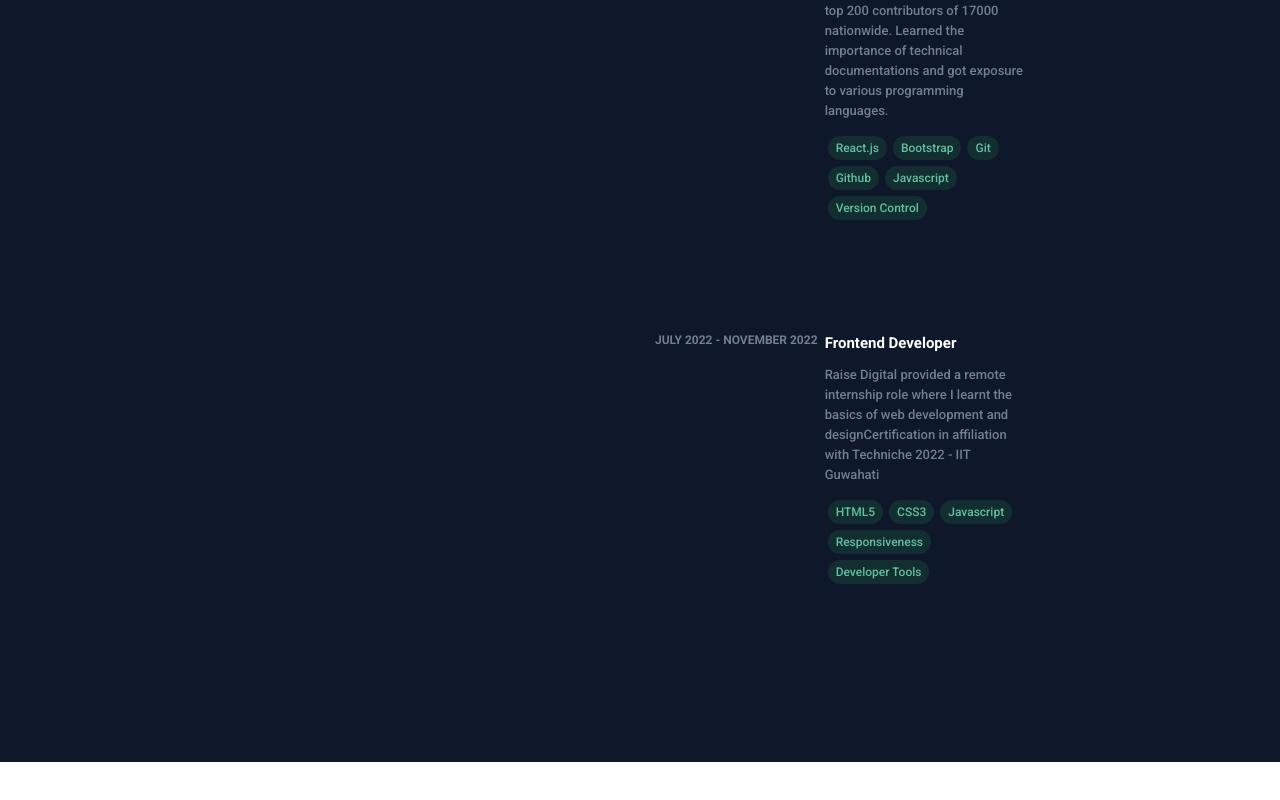
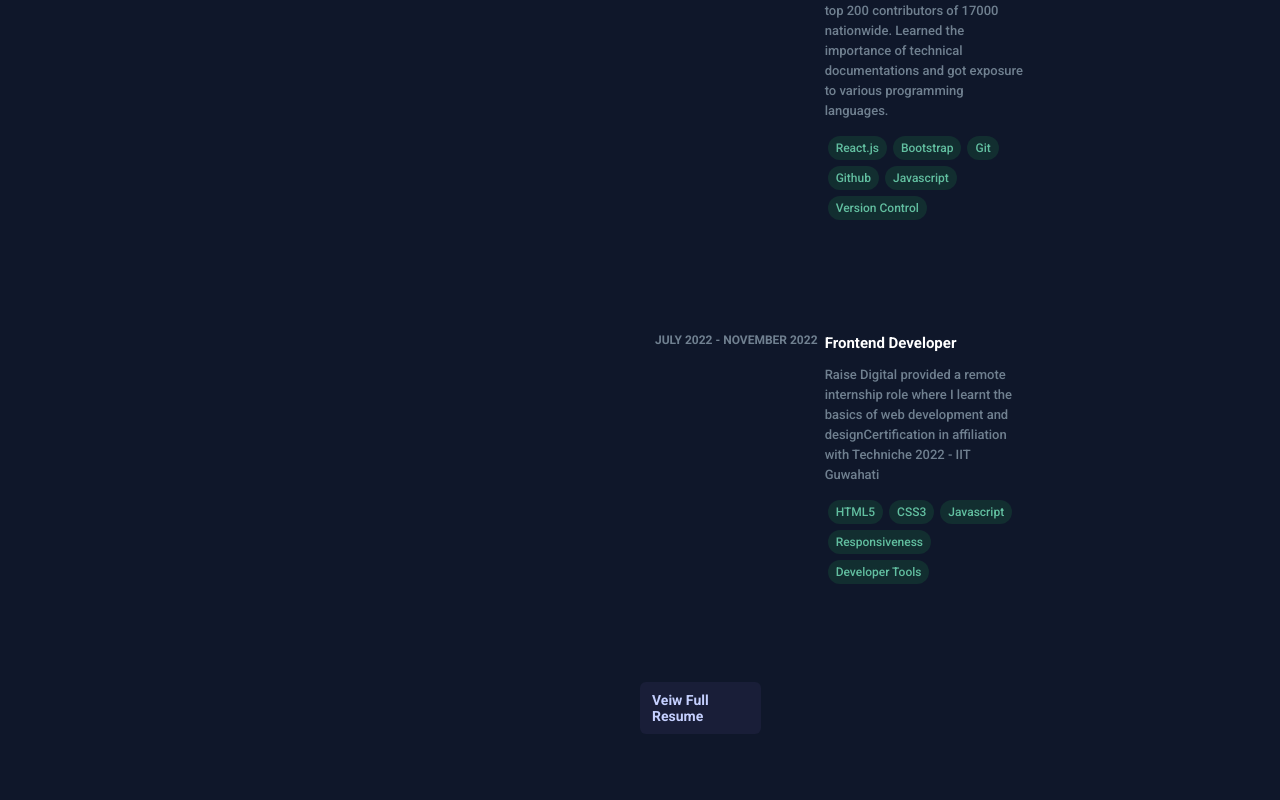
Before and after one commit to chinmayjain08/portfolio, a React (Vite) app: page / in a window 1280 px wide. Shown: the part 1434-2234 px from the top of the page. Before the commit the page ends 2196 px from the top, so only its background shows below. Built offline with nearby package versions, Linux system fonts and the light colour scheme.

Commit message:
resume-attached

```diff
--- a/index.html
+++ b/index.html
@@ -8,6 +8,16 @@
   </head>
   <body>
     <div id="root"></div>
+    <div class="blob"></div>
+    <script>
+      var cursor = document.querySelector('.blob');
+
+document.addEventListener('mousemove', function(e){
+  var x = e.clientX;
+  var y = e.clientY;
+  cursor.style.transform = `translate3d(calc(${e.clientX}px - 50%), calc(${e.clientY}px - 50%), 0)`
+});
+    </script>
     <script type="module" src="/src/main.jsx"></script>
   </body>
 </html>
--- a/package.json
+++ b/package.json
@@ -11,7 +11,8 @@
   },
   "dependencies": {
     "react": "^18.2.0",
-    "react-dom": "^18.2.0"
+    "react-dom": "^18.2.0",
+    "react-pdf": "^8.0.0"
   },
   "devDependencies": {
     "@types/react": "^18.2.66",
--- a/src/components/Content/Content.jsx
+++ b/src/components/Content/Content.jsx
@@ -1,6 +1,7 @@
 import React from "react";
 import './content.css';
 import Experience from "./Experience/Experience";
+import pdf from './resume.pdf'
 
 function Content() {
   return (
@@ -33,6 +34,16 @@ function Content() {
         <Experience date={"JULY 2022 - NOVEMBER 2022"} title={"Frontend Developer"} text={"Raise Digital provided a remote internship role where I learnt the basics of web development and designCertification in affiliation with Techniche 2022 - IIT Guwahati"} tech={["HTML5", "CSS3", "Javascript", "Responsiveness", "Developer Tools"]}/>
 
       </div>
+
+
+      <div className = "resume">
+          <a href = {pdf} target = "_blank">Veiw Full Resume</a>
+      </div>
+
+
+      <div className="projects">
+
+      </div>
     </div>
   );
 }
--- a/src/components/Content/content.css
+++ b/src/components/Content/content.css
@@ -11,3 +11,29 @@
 .exp-intro{
     margin-bottom: 140px;
 }
+
+.resume{
+    padding: 10px 12px;
+    border-radius: 6px;
+    background-color: rgb(25, 30, 56);
+    width: 30%;
+    display: flex;
+    justify-content: center;
+    align-items: center;
+    margin-bottom: 100px;
+}
+
+.resume a{
+    color: rgb(197, 208, 255);
+    text-decoration: none;
+    font-weight: 600;
+    font-size: 14px;
+}
+
+.resume:hover{
+    background-color: rgb(197, 208, 255);
+}
+
+.resume:hover a{
+    color: rgb(25, 30, 56);
+}
--- a/src/index.css
+++ b/src/index.css
@@ -1,3 +1,20 @@
 body{
     overflow-x: hidden;
 }
+.blob {
+    display: flex;
+    justify-content: center;
+    align-items: center;
+    width: 650px;
+    height: 650px;
+    border-radius: 100%;
+    background-image: linear-gradient(#070064 10%, #2a005e);
+    filter: blur(250px);
+    transition: all 450ms ease-out;
+    position: fixed;
+    pointer-events: none;
+    left: 0;
+    top: 0;
+    transform: translate(calc(-50% + 15px), -50%);
+    z-index: 10;
+}
```
Also changed, not shown: 2 other files (tests, documents, lock files or other folders).
